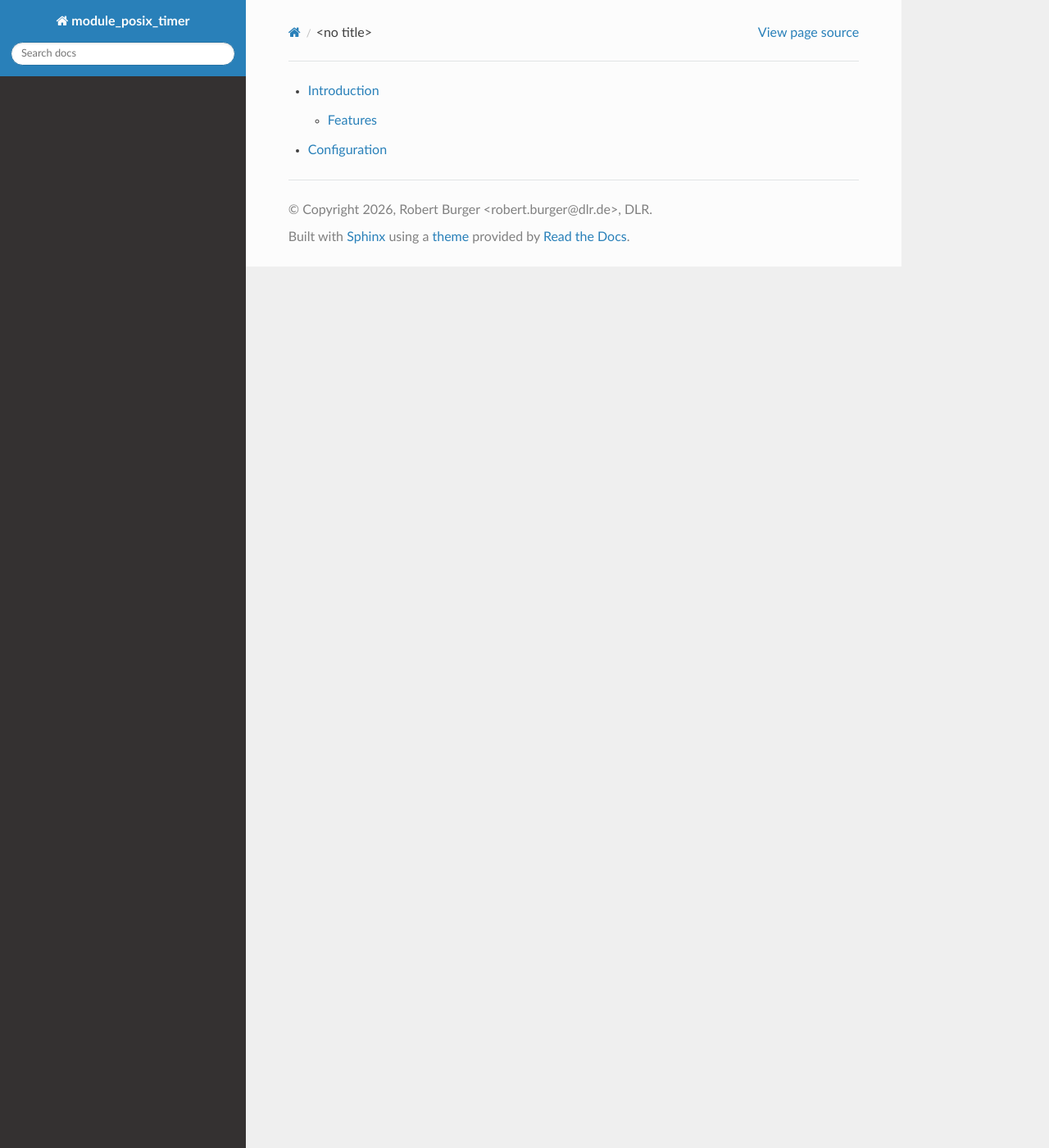
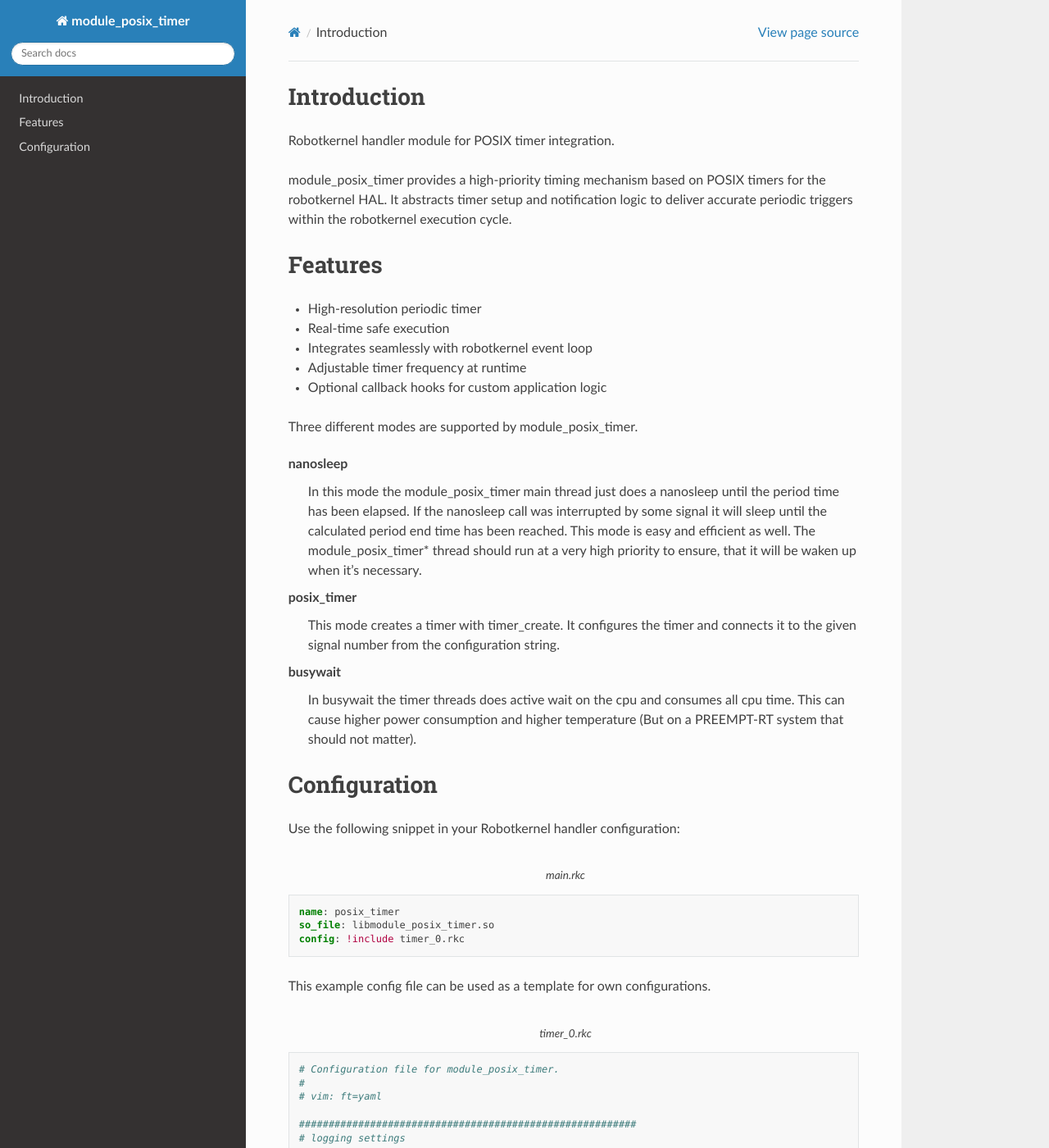
Before and after one commit to robotkernel-hal/module_posix_timer, a Sphinx documentation site: the page built from doc/source/main.rst, in a window 1280 px wide and 1400 px high. Shown: the whole window at 82% size. Built offline with Sphinx 7.4.7 and the Read the Docs theme 3.1.0, drawn with Linux system fonts in a browser that asks for light colours; pages that are not in the unit, such as notebooks, are missing from menus; some of the changed text lies outside the part shown.

Commit message:
doc: cleanup

```diff
--- a/doc/source/introduction.rst
+++ b/doc/source/introduction.rst
@@ -8,8 +8,9 @@
 timers for the robotkernel HAL. It abstracts timer setup and notification logic
 to deliver accurate periodic triggers within the robotkernel execution cycle.
 
+========
 Features
-________
+========
 
 - High‑resolution periodic timer
 - Real‑time safe execution
```
Also changed, not shown: doc/source/main.rst (+2 -5 lines).
